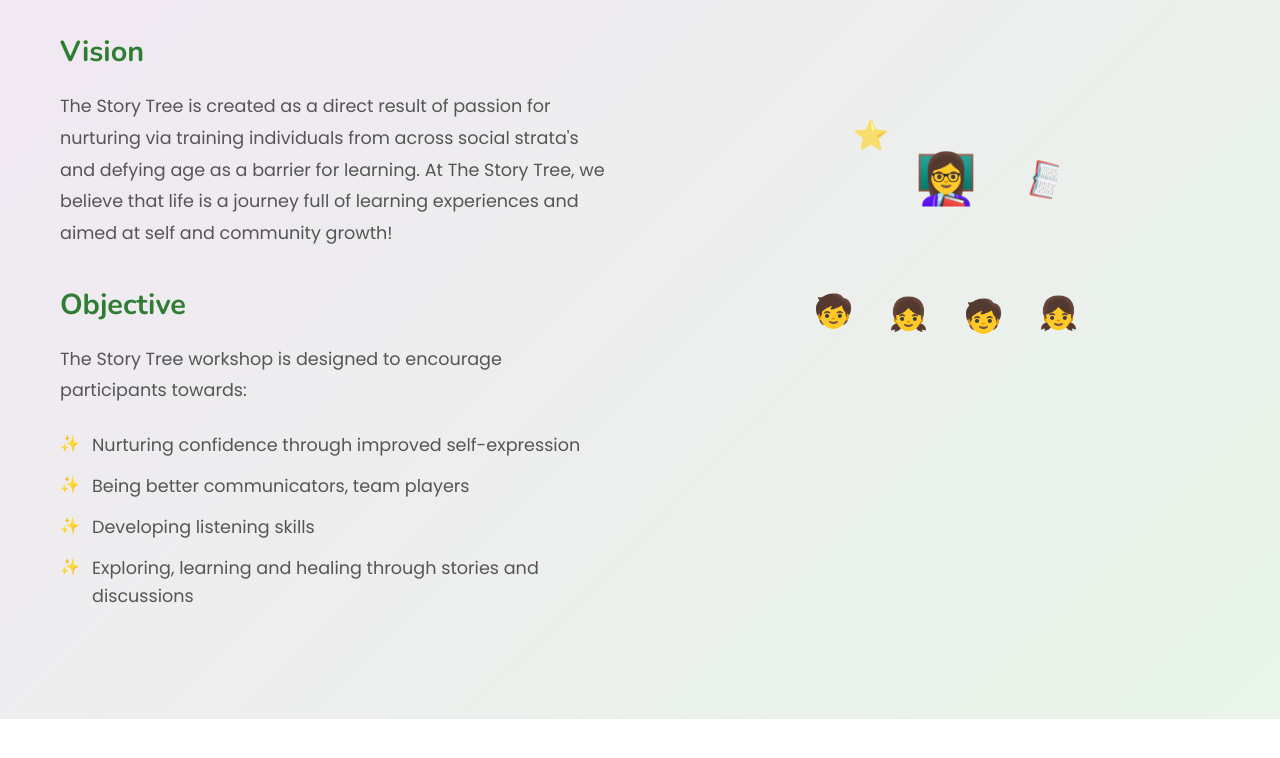
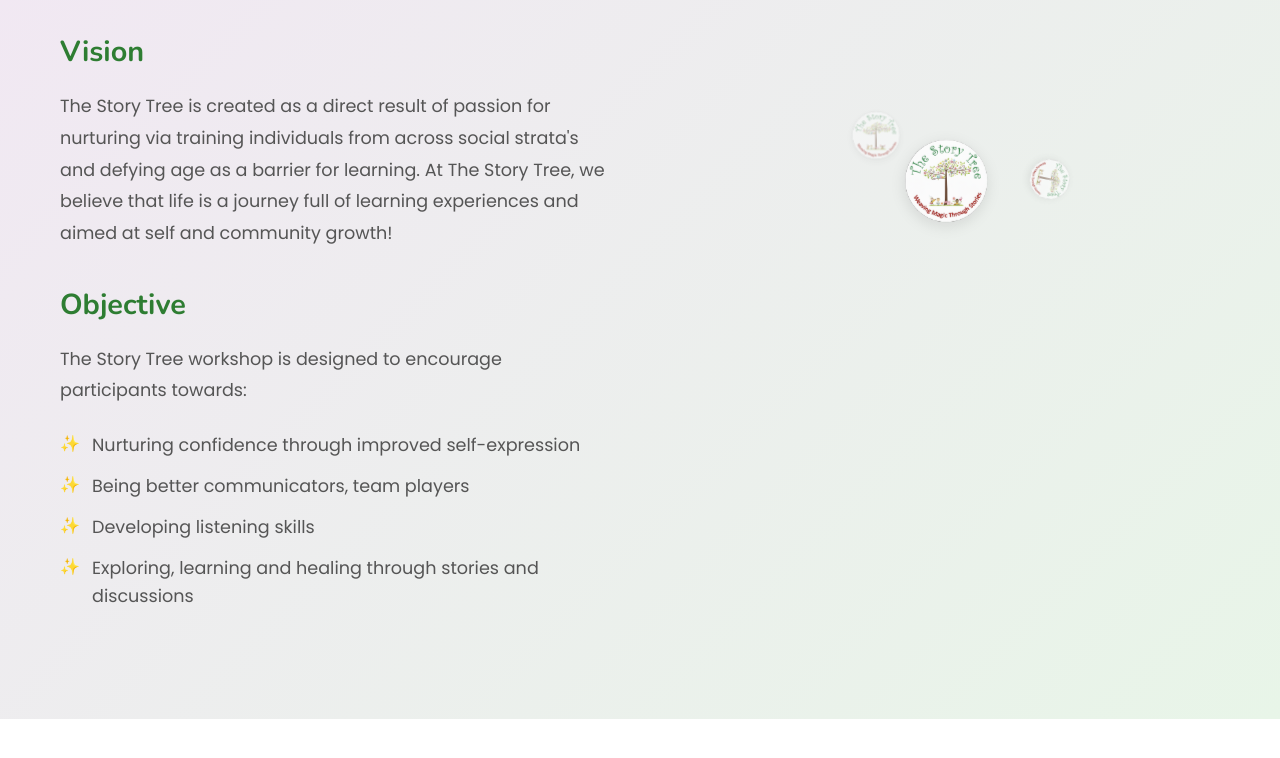
Before and after one commit to abhi5400/thestorytree, a plain HTML site: page index.html in a window 1280 px wide. Shown: the part 1262-2020 px from the top of the page. Drawn offline with nearby package versions, Linux system fonts and the light colour scheme.

Commit message:
Replace emoji icons with professional logo in About section - Updated About section to use The Story Tree logo instead of emojis for a more professional appearance

```diff
--- a/index.html
+++ b/index.html
@@ -197,17 +197,17 @@
                     </div>
                 </div>
                 <div class="about-visual">
-                    <div class="storytelling-scene" aria-label="Illustration showing Pallavi Singh storytelling to children">
-                        <div class="pallavi-storytelling" aria-hidden="true">👩‍🏫</div>
-                        <div class="listening-children" aria-hidden="true">
-                            <div class="listener child-listen-1" aria-hidden="true">🧒</div>
-                            <div class="listener child-listen-2" aria-hidden="true">👧</div>
-                            <div class="listener child-listen-3" aria-hidden="true">🧒</div>
-                            <div class="listener child-listen-4" aria-hidden="true">👧</div>
+                    <div class="storytelling-scene" aria-label="The Story Tree logo representing storytelling and growth">
+                        <div class="main-logo-container">
+                            <img src="logo.png" alt="The Story Tree Logo" class="about-logo" loading="lazy">
                         </div>
-                        <div class="story-elements" aria-hidden="true">
-                            <div class="floating-book" aria-hidden="true">📖</div>
-                            <div class="floating-star" aria-hidden="true">⭐</div>
+                        <div class="logo-elements" aria-hidden="true">
+                            <div class="floating-logo-1" aria-hidden="true">
+                                <img src="logo.png" alt="Story Tree" class="small-logo" loading="lazy">
+                            </div>
+                            <div class="floating-logo-2" aria-hidden="true">
+                                <img src="logo.png" alt="Story Tree" class="small-logo" loading="lazy">
+                            </div>
                         </div>
                     </div>
                 </div>
--- a/styles.css
+++ b/styles.css
@@ -509,54 +509,52 @@ body {
     height: 250px;
 }
 
-.pallavi-storytelling {
+.main-logo-container {
     position: absolute;
     top: 20%;
     left: 50%;
     transform: translateX(-50%);
-    font-size: 3rem;
     z-index: 2;
     animation: storytelling 3s ease-in-out infinite;
 }
 
-.listening-children {
-    position: absolute;
-    bottom: 0;
-    width: 100%;
-    display: flex;
-    justify-content: space-around;
+.about-logo {
+    width: 80px;
+    height: 80px;
+    object-fit: contain;
+    border-radius: 50%;
+    box-shadow: 0 4px 15px rgba(0, 0, 0, 0.1);
 }
 
-.child-listen-1, .child-listen-2, .child-listen-3, .child-listen-4 {
-    font-size: 2rem;
-    animation: listen-attentively 2s ease-in-out infinite;
-}
-
-.child-listen-1 { animation-delay: 0s; }
-.child-listen-2 { animation-delay: 0.5s; }
-.child-listen-3 { animation-delay: 1s; }
-.child-listen-4 { animation-delay: 1.5s; }
-
-.story-elements {
+.logo-elements {
     position: absolute;
     width: 100%;
     height: 100%;
 }
 
-.floating-book {
+.floating-logo-1, .floating-logo-2 {
     position: absolute;
+}
+
+.floating-logo-1 {
     top: 30%;
     right: 10%;
-    font-size: 2rem;
     animation: float 4s ease-in-out infinite;
 }
 
-.floating-star {
-    position: absolute;
+.floating-logo-2 {
     top: 10%;
     left: 20%;
-    font-size: 1.5rem;
     animation: twinkle 2s ease-in-out infinite;
+}
+
+.small-logo {
+    width: 40px;
+    height: 40px;
+    object-fit: contain;
+    border-radius: 50%;
+    opacity: 0.7;
+    box-shadow: 0 2px 8px rgba(0, 0, 0, 0.1);
 }
 
 @keyframes storytelling {
```
